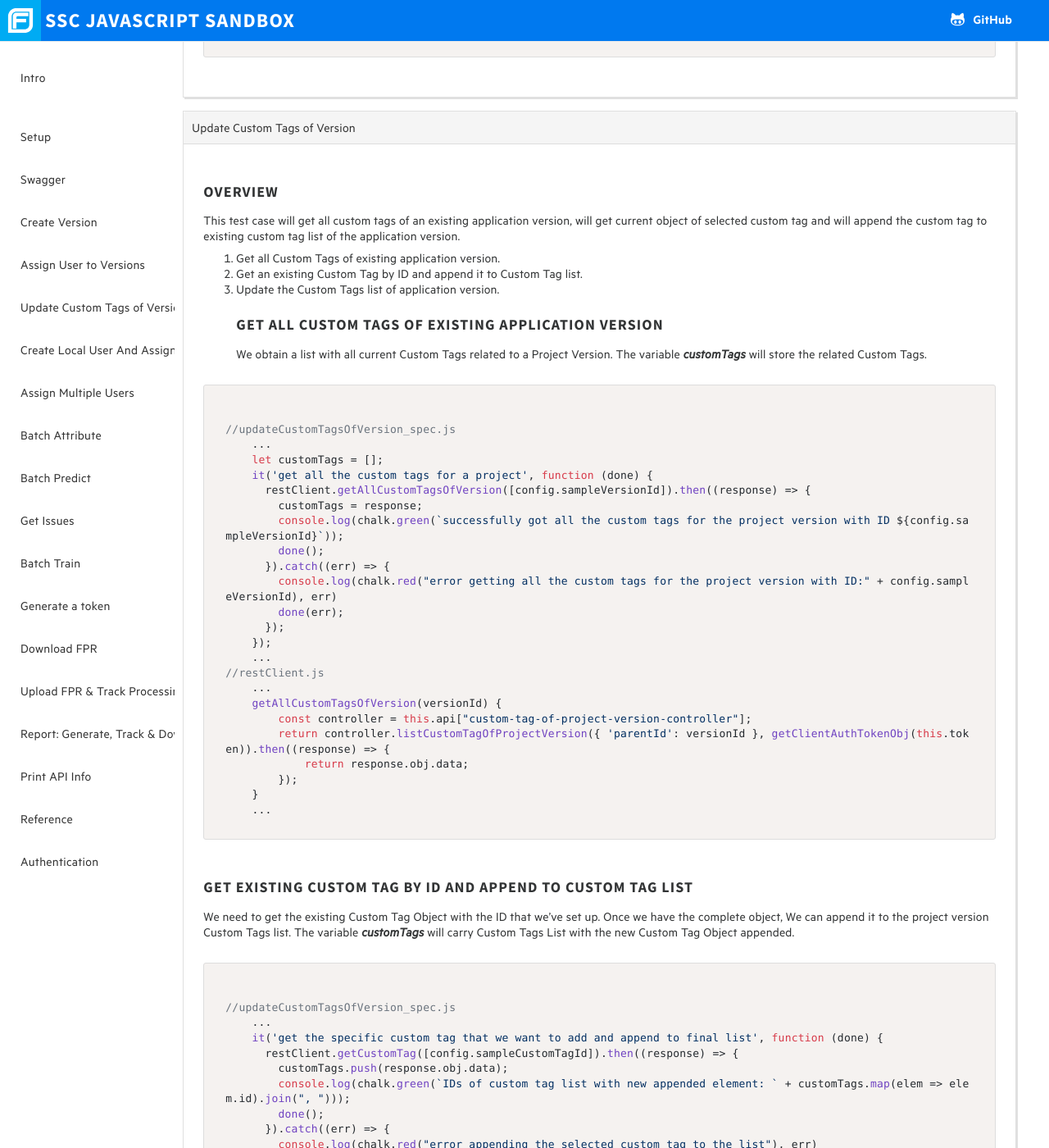
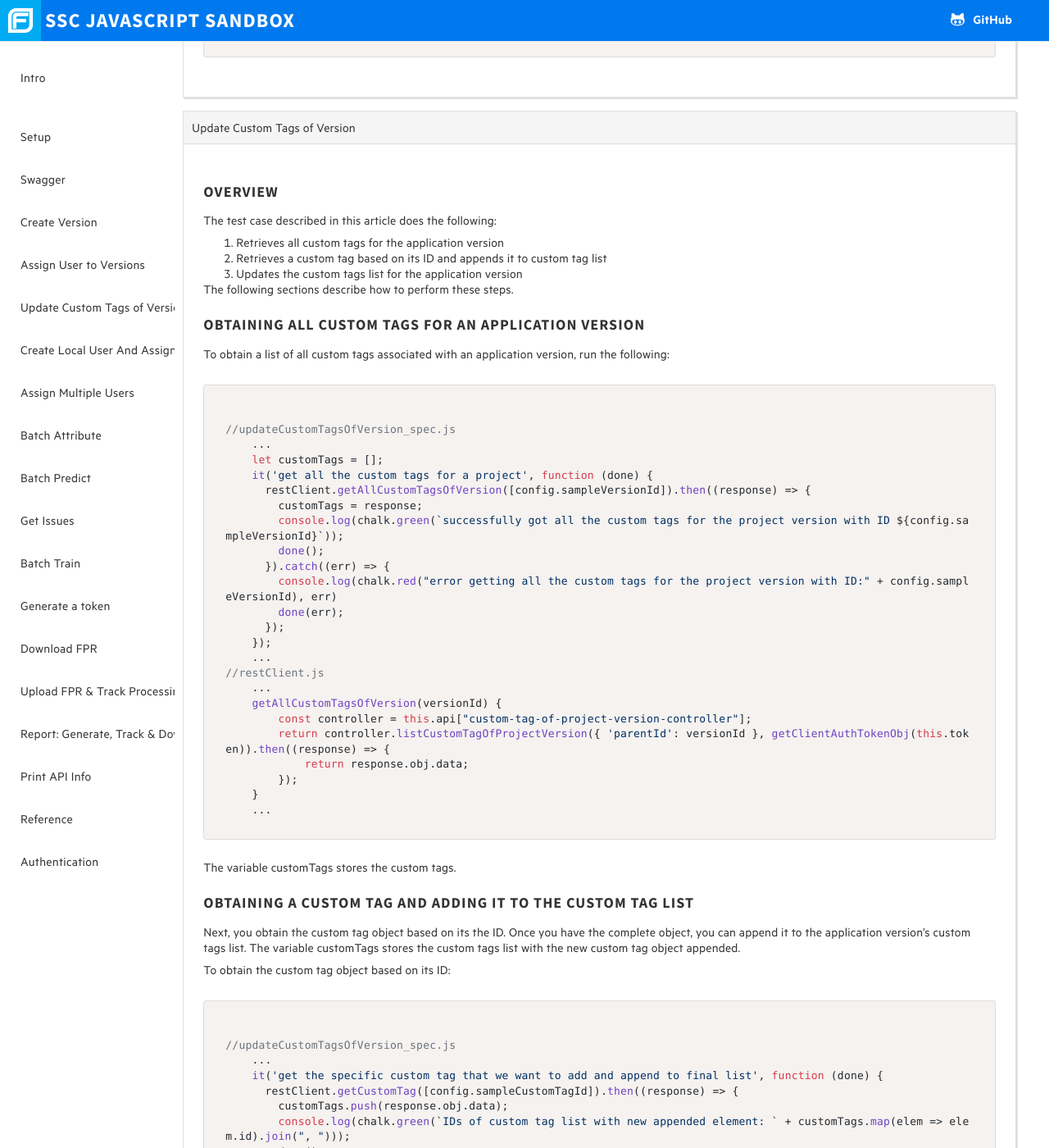
Before and after one commit to fortify/ssc-js-sandbox-docs, a Jekyll site: the page built from _posts/2017-08-03-updateCustomTagsOfVersion.markdown, in a window 1280 px wide and 1400 px high, scrolled down 5291 px. Shown: the whole window at 82% size. Built offline with Jekyll 4.4.1, drawn with Linux system fonts in a browser that asks for light colours; nearby versions of some CDN libraries; some web fonts are replaced; our own code applies the rules of GitHub Pages for plain Markdown files; some of the changed text lies outside the part shown.

Commit message:
Rewritten with grammar correction

```diff
--- a/_posts/2017-08-03-updateCustomTagsOfVersion.markdown
+++ b/_posts/2017-08-03-updateCustomTagsOfVersion.markdown
@@ -6,13 +6,17 @@ command: "npm run updateCustomTagsOfVersion"
 commandSub: "sscAPIBase, username, password, sampleVersionId, sampleCustomTagId"
 ---
 ## Overview
-This test case will get all custom tags of an existing application version, will get current object of selected custom tag and will append the custom tag to existing custom tag list of the application version.
-1. Get all Custom Tags of existing application version.
-2. Get an existing Custom Tag by ID and append it to Custom Tag list.
-3. Update the Custom Tags list of application version.
-## Get all Custom Tags of existing application version
-We obtain a list with all current Custom Tags related to a Project Version.
-The variable *customTags* will store the related Custom Tags.
+The test case described in this article does the following:
+1. Retrieves all custom tags for the application version
+2. Retrieves a custom tag based on its ID and appends it to custom tag list
+3. Updates the custom tags list for the application version
+
+The following sections describe how to perform these steps.
+
+## Obtaining all Custom Tags for an Application Version
+
+To obtain a list of all custom tags associated with an application version, run the following:
+
 <pre><code class="javascript">
 //updateCustomTagsOfVersion_spec.js
     ...
@@ -38,10 +42,15 @@ The variable *customTags* will store the related Custom Tags.
     }
     ...
 </code></pre>
-## Get existing Custom Tag by ID and append to Custom Tag list
-We need to get the existing Custom Tag Object with the ID that we've set up.
-Once we have the complete object, We can append it to the project version Custom Tags list.
-The variable *customTags* will carry Custom Tags List with the new Custom Tag Object appended.
+
+The variable customTags stores the custom tags.
+
+## Obtaining a Custom Tag and Adding it to the Custom Tag List
+
+Next, you obtain the custom tag object based on its the ID. Once you have the complete object, you can append it to the application version’s custom tags list. The variable customTags stores the custom tags list with the new custom tag object appended.
+
+To obtain the custom tag object based on its ID:
+
 <pre><code class="javascript">
 //updateCustomTagsOfVersion_spec.js
     ...
@@ -66,9 +75,11 @@ The variable *customTags* will carry Custom Tags List with the new Custom Tag Ob
     }
     ...
 </code></pre>
-## Update the Custom Tags list of application version
-In this section we will finally update the Custom Tags list related to Project Version.
-You may notice that any duplicate Custom Tag in list is ignored by API.
+
+## Updating the Custom Tags List for an Application Version
+
+To update the custom tags list for the application version:
+
 <pre><code class="javascript">
 //updateCustomTagsOfVersion_spec.js
     ...
@@ -92,3 +103,5 @@ You may notice that any duplicate Custom Tag in list is ignored by API.
     }
     ...
 </code></pre>
+
+Note that the API ignores any duplicate custom tags in the list.
```
